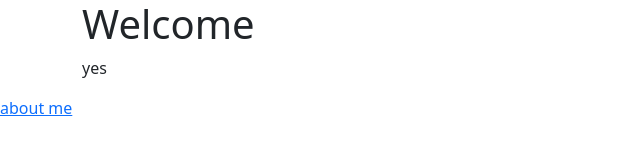
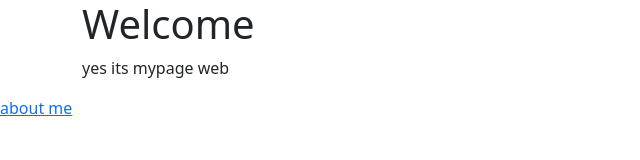
Before and after one commit to TuskActZero/legendary-parakeet, a plain HTML site: page index.html in a window 1280 px wide. Shown: the whole page, without its empty margins (0-640 px from the left). Drawn offline with nearby package versions, Linux system fonts and the light colour scheme.

Commit message:
mi firs change

```diff
--- a/index.html
+++ b/index.html
@@ -12,7 +12,7 @@
         </div>
         <div class="container">
             <p>
-                yes
+                yes its mypage web
             </p>
         </div>
         <a href="sobre mi.html"> about me</a>
```
